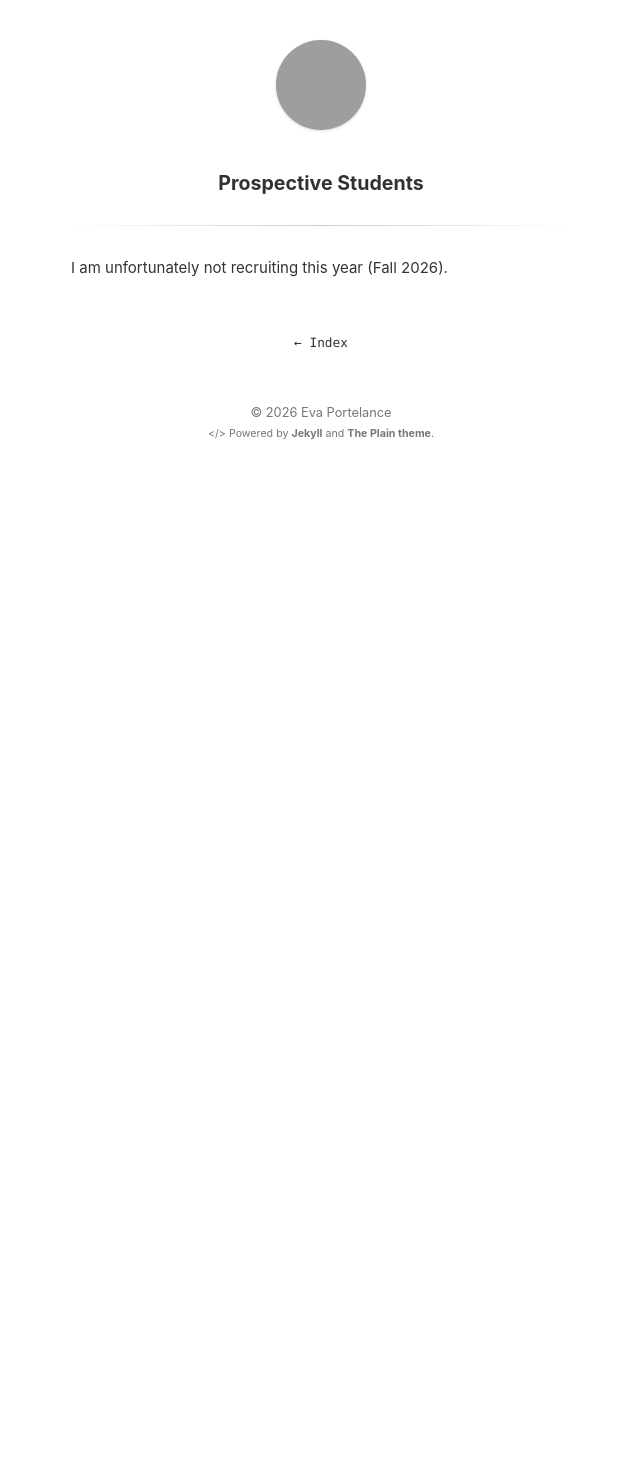
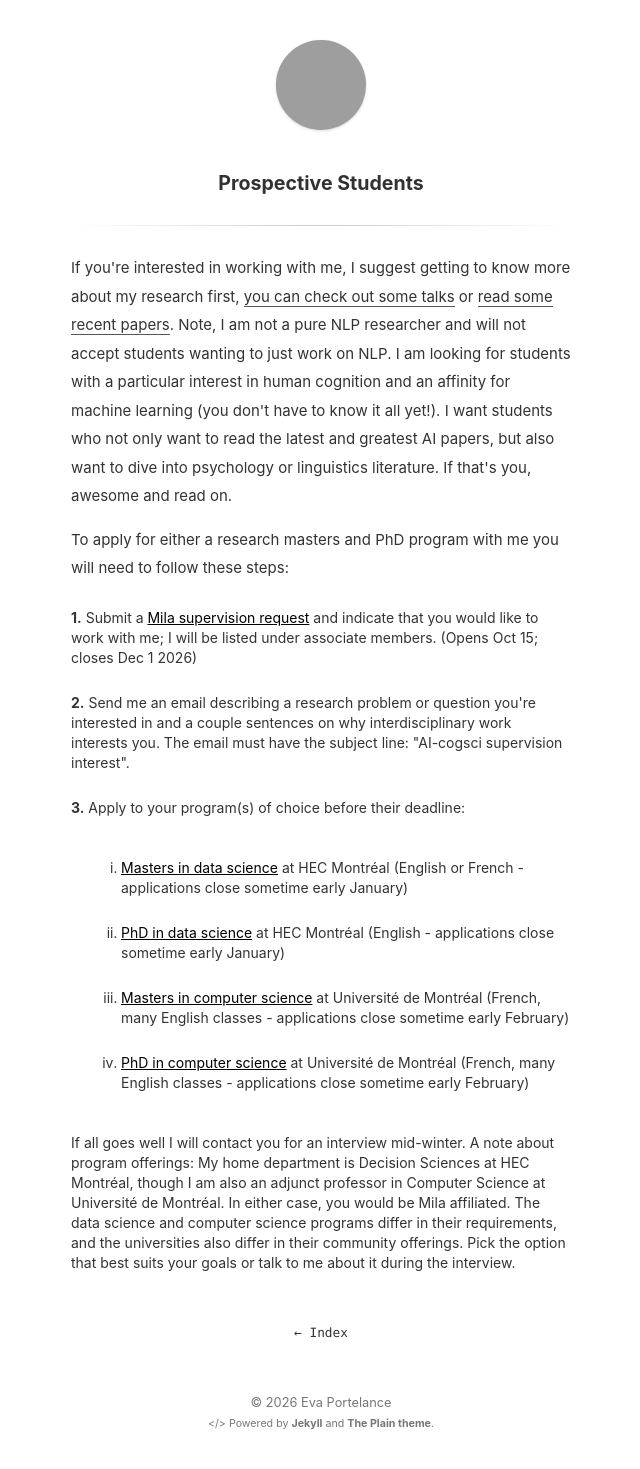
Before and after one commit to evaportelance/evaportelance.github.io, a Jekyll site: the page built from prosstudents.html, in a window 1280 px wide. Shown: the whole page, without its empty margins (319-959 px from the left). Built offline with Jekyll 4.4.1, drawn with Linux system fonts in a browser that asks for light colours; before the commit the page ends 900 px from its top, so only the background shows below that; grey boxes are pictures that could not be loaded.

Commit message:
update pros students and media

```diff
--- a/index.html
+++ b/index.html
@@ -31,10 +31,10 @@ title: Eva Portelance
 					<a href="./lab.html"><h4>Current and Past Students</h4></a>
 				</li>
 				<li>
-					<a href="https://github.com/evaportelance/HEC-NLP"><h4>Courses</h4></a>
+					<a href="./prosstudents.html"><h4>Prospective Students</h4></a>
 				</li>
 				<li>
-					<a href="./prosstudents.html"><h4>Prospective Students</h4></a>
+					<a href="https://github.com/evaportelance/HEC-NLP"><h4>Courses</h4></a>
 				</li>
 				<li>
 					<a href="./research.html"><h4>Research</h4></a>
--- a/media.html
+++ b/media.html
@@ -1,6 +1,6 @@
 ---
 layout: page
-title: In the Media
+title: Public Scholarship
 ---
 
 
--- a/prosstudents.html
+++ b/prosstudents.html
@@ -6,41 +6,36 @@ title: Prospective Students
 <section>
 	<div>
 		<p>
-			I am unfortunately not recruiting this year (Fall 2026).
-		</p>
-		<!--
-		<p>
-			If you're interested in working with me, I suggest getting to know more about my research first, <a href="https://drive.google.com/file/d/1zunglbGC291TZ-1ff1X_BSEjU7vnQkXv/view">you can check out this talk</a> or <a href="../research.html">read some recent papers</a>. Note, I am not a pure NLP researcher and will not accept students wanting to just work on NLP. I am looking for students with a particular interest in human cognition and an affinity for machine learning (you don't have to know it all yet!). I want students who not only want to read the latest and greatest AI papers, but also want to dive into psychology or linguistics literature. If that's you, awesome and read on.
+			If you're interested in working with me, I suggest getting to know more about my research first, <a href="../media.html">you can check out some talks</a> or <a href="../research.html">read some recent papers</a>. Note, I am not a pure NLP researcher and will not accept students wanting to just work on NLP. I am looking for students with a particular interest in human cognition and an affinity for machine learning (you don't have to know it all yet!). I want students who not only want to read the latest and greatest AI papers, but also want to dive into psychology or linguistics literature. If that's you, awesome and read on.
 		</p>
 		<p>
 			To apply for either a research masters and PhD program with me you will need to follow these steps:
 		</p>
 		<ul>
 		<li>
-			<b>1.</b> Submit a <a href="https://mila.quebec/en/prospective-students-and-postdocs/research-programs/request-supervisor"><u>Mila supervision request</u></a> and indicate that you would like to work with me; I will be listed under associate members. (closes Dec 1 2024)
+			<b>1.</b> Submit a <a href="https://mila.quebec/en/prospective-students-and-postdocs/research-programs/request-supervisor"><u>Mila supervision request</u></a> and indicate that you would like to work with me; I will be listed under associate members. (Opens Oct 15; closes Dec 1 2026)
 		</li>
 		<li>
 			<b>2.</b> Send me an email describing a research problem or question you're interested in and a couple sentences on why interdisciplinary work interests you. The email must have the subject line: "AI-cogsci supervision interest".
 		</li>
 		<li>
-			<b>3.</b> Apply to your program(s) of choice:
+			<b>3.</b> Apply to your program(s) of choice before their deadline:
 			<ol type="i">
 				<li>
-				<a href="https://www.hec.ca/en/programs/masters/master-data-science-business-analytics/index.html"><u>Masters in data science</u></a> at HEC Montréal (English or French - applications close Jan 6th 2025)
+				<a href="https://www.hec.ca/en/programs/masters/master-data-science-business-analytics/index.html"><u>Masters in data science</u></a> at HEC Montréal (English or French - applications close sometime early January)
 				</li>
 				<li>
-				<a href="https://www.hec.ca/en/programs/phd/phd-data-science/index.html"><u>PhD in data science</u></a> at HEC Montréal (English - applications close Jan 6th 2025)
+				<a href="https://www.hec.ca/en/programs/phd/phd-data-science/index.html"><u>PhD in data science</u></a> at HEC Montréal (English - applications close sometime early January)
 				</li>
 				<li>
-				<a href="https://diro.umontreal.ca/english/programs/graduate-programs/masters-in-computer-science/"><u>Masters in computer science</u></a> at Université de Montréal (French, many English classes - applications close Feb 1st 2025)
+				<a href="https://diro.umontreal.ca/english/programs/graduate-programs/masters-in-computer-science/"><u>Masters in computer science</u></a> at Université de Montréal (French, many English classes - applications close sometime early February)
 				</li>
 				<li>
-				<a href="https://diro.umontreal.ca/english/programs/graduate-programs/phd-in-computer-science/"><u>PhD in computer science</u></a> at Université de Montréal (French, many English classes - applications close Feb 1st 2025)
+				<a href="https://diro.umontreal.ca/english/programs/graduate-programs/phd-in-computer-science/"><u>PhD in computer science</u></a> at Université de Montréal (French, many English classes - applications close sometime early February)
 				</li>
 			</ol>
 		</li>
 		</ul>
 	</div>
-	If all goes well I will contact you for an interview mid-winter. A note about program offerings: My home department is Decision Sciences at HEC Montréal, though I also have associate member status in CS at Université de Montréal, where I can solo supervise students. In either case, you would be Mila affiliated. The data science and computer science programs differ in their program requirements and offered courses. Pick the option that best suits your particular academic goals.
-	-->
+	If all goes well I will contact you for an interview mid-winter. A note about program offerings: My home department is Decision Sciences at HEC Montréal, though I am also an adjunct professor in Computer Science at Université de Montréal. In either case, you would be Mila affiliated. The data science and computer science programs differ in their requirements, and the universities also differ in their community offerings. Pick the option that best suits your goals or talk to me about it during the interview.
 </section>
```
Also changed, not shown: 3 other files.
